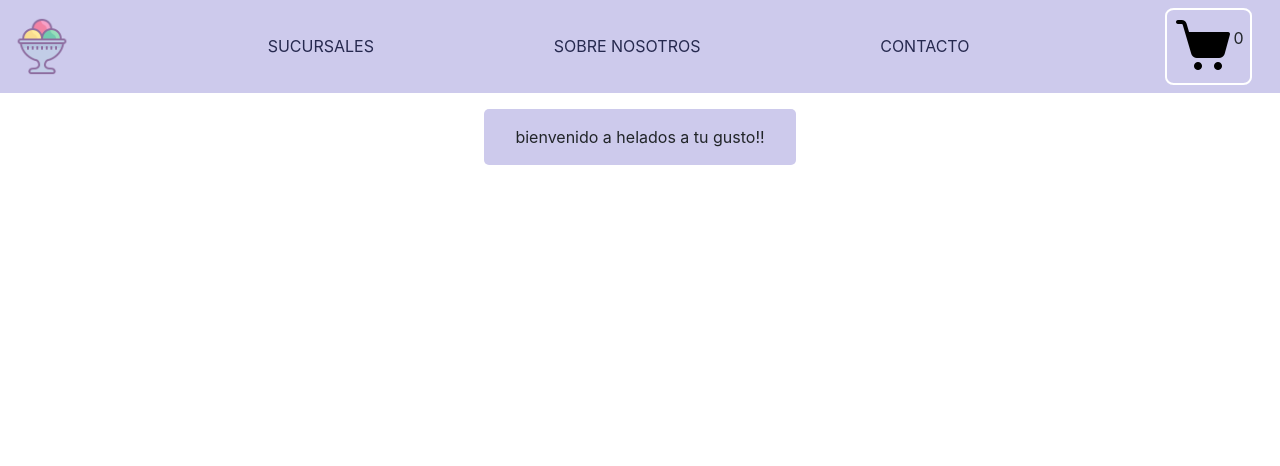
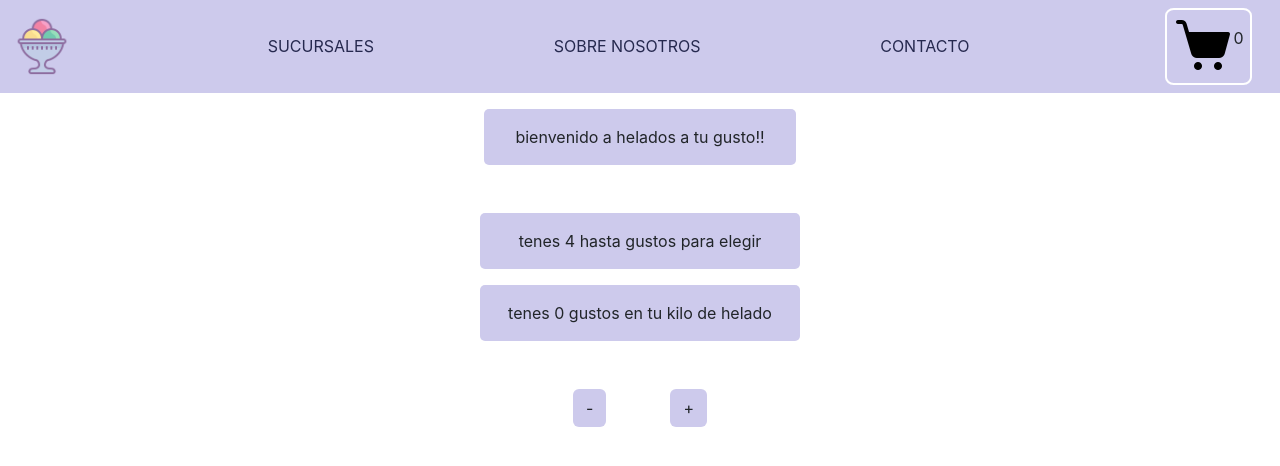
Before and after one commit to stevenske/desafio_clase_3_esteban_vargas, a React (Create React App) app: page / in a window 1280 px wide. Shown: the top 466 px of the page. Built offline with nearby package versions, Linux system fonts and the light colour scheme.

Commit message:
add counter

```diff
--- a/src/App.js
+++ b/src/App.js
@@ -1,11 +1,16 @@
 import './App.css';
 import NavBar from './components/navBar/NavBar';
 import ItemListContainer from './components/itemListContainer/ItemListContainer';
+import Counter from './components/counter/Counter';
 function App() {
+// los tastes seria el "stock"
+
+  const tastes = 4
   return (
     <div className="App">
       <NavBar/>
       <ItemListContainer greeting='bienvenido a helados a tu gusto!! '/>
+      <Counter tastes = {tastes}/>
     </div>
   );
 }
--- /dev/null
+++ b/src/components/counter/Counter.css
@@ -0,0 +1,23 @@
+.counterContainer{
+    display: flex;
+    align-items: center;
+    flex-wrap: wrap;
+    flex-direction: column;
+    margin: 0 25% 0 25%;
+    padding: 1rem 0 1rem 0;
+    border-radius: 5px;
+}
+.counterContainer p {
+    display: flex;
+
+    padding: 1rem 1rem;
+    background-color: rgb(205, 202, 236);
+    border-radius: 5px;
+    width: 50%;
+    justify-content: center;
+}
+
+.counterBtn{
+    background-color:rgb(205, 202, 236) ;
+    margin: 1rem 2rem 1rem 2rem;
+}
--- /dev/null
+++ b/src/components/counter/Counter.js
@@ -0,0 +1,23 @@
+import React, { useState } from 'react'
+import './Counter.css'
+
+const Counter = ({tastes}) => {
+
+    const [items, setItems] = useState(0)
+
+    const sumar = () => items <= tastes -1 ? setItems(items + 1) : alert` no pueden ser mas de 4 gustos en tu kilo de helado`
+    const restar = () => items > 0 ? setItems(items - 1) : alert`por favor introduce la cantidad de gustos en tu kilo de helado, muchas gracias!`
+    return (
+        <>
+        <div className='counterContainer'>
+            <p>tenes {tastes} hasta gustos para elegir</p>
+            <p>tenes {items} gustos en tu kilo de helado</p>
+
+        </div>
+        <button className='btn counterBtn' onClick={restar}>-</button>
+        <button className='btn counterBtn' onClick={sumar}>+</button>
+            </>
+    )
+}
+
+export default Counter
```
